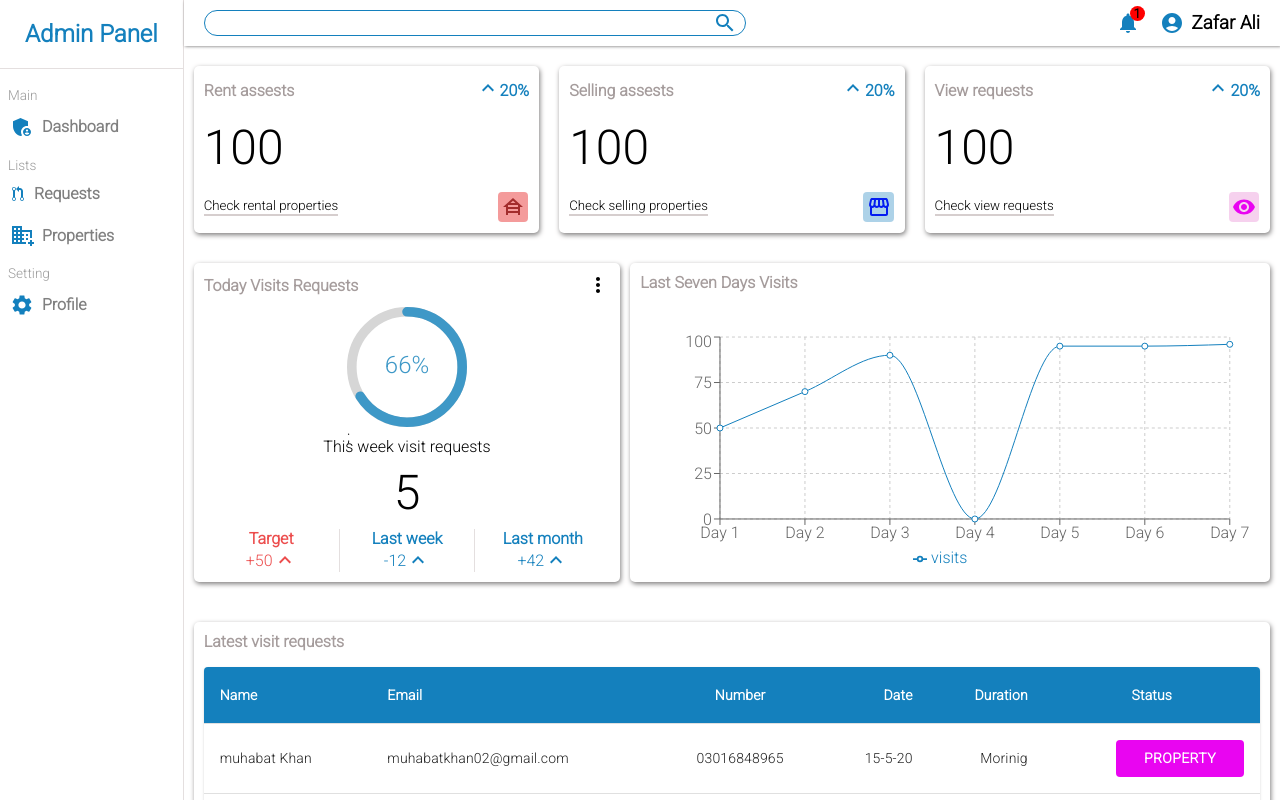
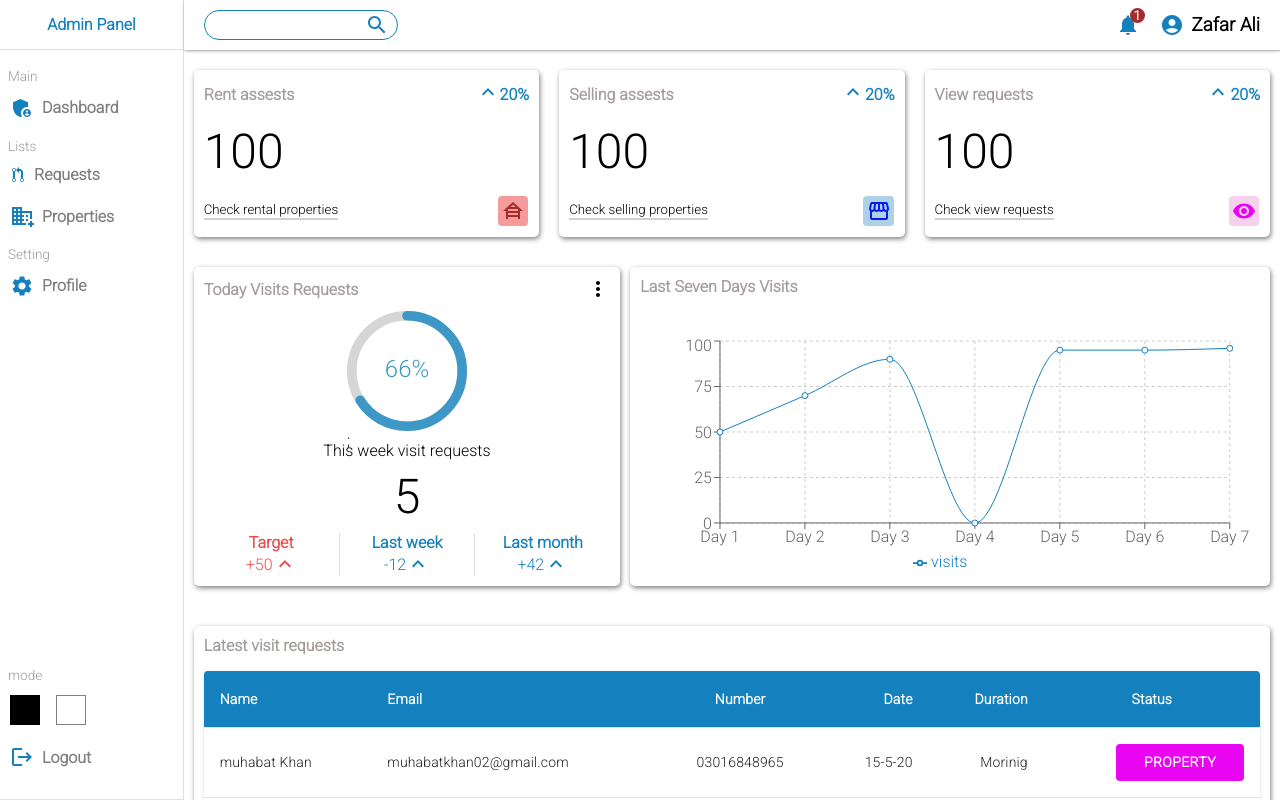
Before and after one commit to niaziiii/real-estate-dashboard, a React (Create React App) app: page / in a window 1280 px wide. Shown: the top 800 px of the page. Built offline with nearby package versions, Linux system fonts and the light colour scheme.

Commit message:
style updates

```diff
--- a/src/components/navbar/navbar.scss
+++ b/src/components/navbar/navbar.scss
@@ -1,7 +1,8 @@
 .navbar {
     padding: 10px 20px;
+    height: 50px;
+
     box-shadow: 1px .5px 3px rgb(129, 127, 127);
-    ;
     display: flex;
     justify-content: space-between;
 
@@ -15,7 +16,8 @@
             border-radius: 20px;
             padding: 0 .5rem;
             overflow: hidden;
-
+            flex: 1;
+            width: 100%;
             svg {
                 color: #1480bd;
                 cursor: pointer;
@@ -23,11 +25,12 @@
 
             input {
                 border: none;
-                padding: .2rem 0;
+                padding: 0rem 0;
+                height: 1rem;
                 background-color: transparent;
+                min-width: 100px;
                 max-width: 500px;
-                min-width: 100px;
-                width: 500px;
+                width: 100%;
 
                 &:hover,
                 &:active,
@@ -60,7 +63,8 @@
                 position: absolute;
                 top: -5px;
                 right: -5px;
-                background-color: red;
+                background-color: rgb(163, 45, 45);
+                color: white;
                 width: 15px;
                 height: 15px;
                 border-radius: 50%;
--- a/src/components/sidebar/sidebar.scss
+++ b/src/components/sidebar/sidebar.scss
@@ -2,17 +2,22 @@
     width: auto;
     flex: 1;
     border-right: 0.5px solid rgb(228, 223, 223);
+    border-bottom: 0.5px solid rgb(228, 223, 223);
     display: flex;
     flex-direction: column;
-    min-height: 100vh;
+    max-height: 100vh;
+    height: 100vh;
 
     &__top {
-        padding: 10px 0;
+        height: 50px;
+        display: flex;
+        align-items: center;
+        justify-content: center;
 
         h2 {
             text-align: center;
-            padding: 10px 0;
             color: #1480bd;
+            font-size: 1rem;
         }
 
         border-bottom: 0.5px solid rgb(228, 223, 223);
```
